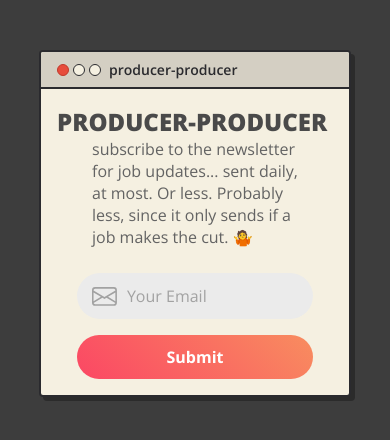
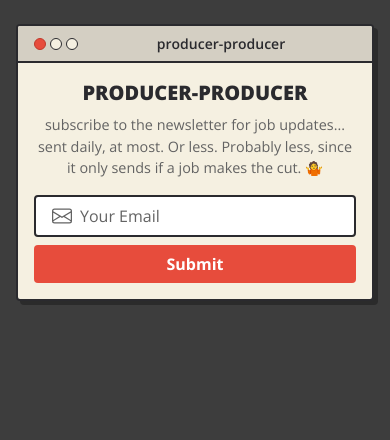
Before and after one commit to boo13/producer-producer, a plain HTML site: page index.html in a window 390 px wide. Drawn offline with nearby package versions, Linux system fonts and the light colour scheme.

Commit message:
feat(03-01): style hero window and form for retro aesthetic
- Add .hero-window styles with 400px width
- Stack form elements vertically with flex-direction: column
- Replace gradient button with solid --accent background
- Use CSS variables throughout (--ink, --ink-light, --spacing-*)
- Update input styling: white bg, dark border, subtle radius
- Add button hover state with darker accent
- Update mobile responsive styles for hero-window
- Remove legacy .container, .img-head, and base form styles

```diff
--- a/css/styles.css
+++ b/css/styles.css
@@ -88,113 +88,101 @@ body {
     padding: var(--spacing-md);
 }
 
-.submit {
-  background: linear-gradient(45deg, #fb4764, #f88d5f) no-repeat;
-  border: none;
-  outline: none;
-  cursor: pointer;
-  color: white;
-  padding: 11px 35px;
-  font-size: 1rem;
-  font-weight: 700;
-  border-radius: 50px;
+.hero-window {
+    width: 400px;
+    max-width: 100%;
+    text-align: center;
 }
 
-.input-main input {
-  height: 26px;
-  width: 100%;
-  background: none;
-  border: none;
-  outline: none;
-  color: #a2a2a2;
-  font-size: 1rem;
+.hero-window .title {
+    font-size: 1.5rem;
+    font-weight: 900;
+    color: var(--ink);
+    text-transform: uppercase;
+    margin-bottom: var(--spacing-sm);
 }
 
-.input-main input::placeholder {
-  color: #a2a2a2;
+.hero-window .description {
+    font-size: 1rem;
+    color: var(--ink-light);
+    margin-bottom: var(--spacing-md);
+    line-height: 1.5;
 }
 
-.input-main {
-  display: flex;
-  justify-content: center;
-  align-items: center;
-  padding: 10px 15px;
-  background-color: #ebebeb;
-  border-radius: 100px;
-  margin-right: 15px;
+.hero-window .form-box {
+    display: flex;
+    flex-direction: column;
+    gap: var(--spacing-sm);
+    margin: 0;
 }
 
-.input-main svg {
-  width: 30px;
-  height: auto;
-  fill: #a2a2a2;
-  margin-right: 10px;
+.hero-window .input-main {
+    display: flex;
+    align-items: center;
+    padding: var(--spacing-sm) var(--spacing-md);
+    background: #fff;
+    border: var(--border-width) solid var(--window-border);
+    border-radius: var(--radius-sm);
+    margin: 0;
 }
 
-.form-box {
-  display: flex;
-  align-items: center;
-  justify-content: center;
-  margin: 0 20px;
-  margin-top: 39px;
+.hero-window .input-main svg {
+    width: 20px;
+    height: auto;
+    fill: var(--ink-light);
+    margin-right: var(--spacing-sm);
+    flex-shrink: 0;
 }
 
-.description {
-  font-size: 1.1rem;
-  color: #636363;
-  margin-top: 10px;
+.hero-window .input-main input {
+    flex: 1;
+    height: auto;
+    background: none;
+    border: none;
+    outline: none;
+    color: var(--ink);
+    font-size: 1rem;
 }
 
-.title {
-  text-transform: uppercase;
-  font-weight: 900;
-  color: #4a4a4a;
+.hero-window .input-main input::placeholder {
+    color: var(--ink-light);
 }
 
-.img-head {
-  width: 100%;
-  height: auto;
-  margin-top: 45px;
+.hero-window .submit {
+    background: var(--accent);
+    border: none;
+    outline: none;
+    cursor: pointer;
+    color: #fff;
+    padding: var(--spacing-sm) var(--spacing-md);
+    font-size: 1rem;
+    font-weight: 700;
+    border-radius: var(--radius-sm);
+    transition: background-color 0.15s ease;
 }
 
-.container {
-  background-color: white;
-  text-align: center;
-  width: 769px;
-  height: 486px;
-  border-radius: 50px;
+.hero-window .submit:hover {
+    background: #c0392b;
 }
 
+/* Legacy form styles removed - now scoped under .hero-window */
+
 @media only screen and (max-width: 500px) {
-  body {
-    margin: 0 15px;
-  }
-  .img-head {
-    margin-top: 75px;
-  }
-  .form-box {
-    display: grid;
-  }
-  .input-main {
-    margin-right: 0;
-  }
-  .submit {
-    margin-top: 16px;
-  }
-  .description {
-    font-size: 1rem;
-    margin: 0 35px;
-  }
-  .title {
-    font-size: 1.5rem;
-  }
-  .form-box {
-    margin-top: 25px;
+  .desktop {
+    padding: var(--spacing-md);
+    padding-top: var(--spacing-lg);
   }
 
-  .container {
-    border-radius: 15px;
+  .hero-window {
     width: 100%;
+  }
+
+  .hero-window .title {
+    font-size: 1.25rem;
+  }
+
+  .hero-window .description {
+    font-size: 0.9rem;
   }
 }
 
```
